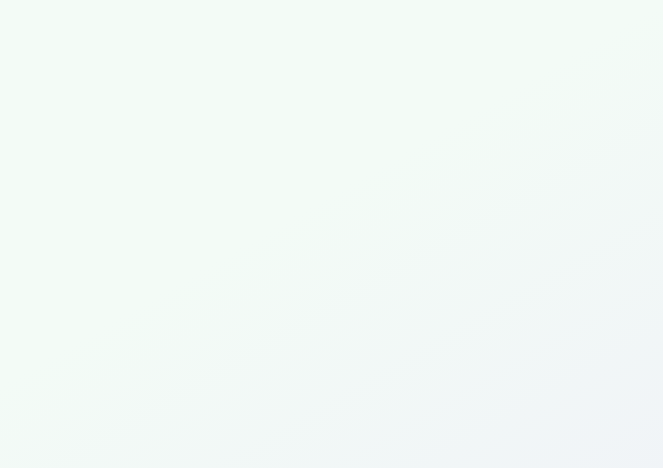
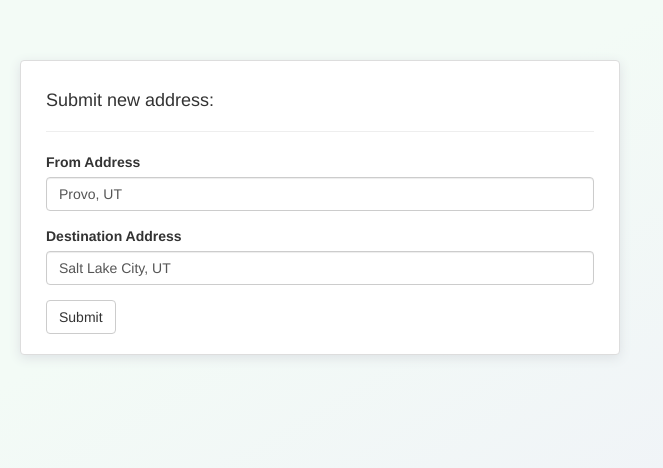
Before and after one commit to dfala/when-should-i-leave-work, a website with bundled scripts: page index.html in a window 1280 px wide. Shown: the whole page, without its empty margins (0-663 px from the left). Built offline with nearby package versions, Linux system fonts and the light colour scheme; files whose address does not match are found by name.

Commit message:
Added ability to create new address

```diff
--- a/index.html
+++ b/index.html
@@ -20,17 +20,21 @@
 </head>
 
 <body ng-controller="MainController" ng-init="init()" ng-cloak>
-	<div class="loading-gif"  ng-if="loading">
+	<div class="loading-gif" ng-if="loading">
 		<img src="styles/loading.gif"/>
 	</div>
 
-	<div class="container" ng-if="false">
+	<section ng-if="!loading">
+		<div class="container home">
+			<h4>Submit new address:</h4>
+			<hr/>
+
 			<form class="home-form" ng-submit="submitForm()">
 				<div class="form-group">
 					<label for="exampleInputEmail1">From Address</label>
 					<input type="text"
 						   class="form-control"
-					   placeholder="Address"
+						   placeholder="Verified address"
 						   ng-model="fromAddress">
 				</div>
 
@@ -38,7 +42,7 @@
 					<label for="exampleInputEmail1">Destination Address</label>
 					<input type="text"
 						   class="form-control"
-					   placeholder="Address"
+						   placeholder="Verified address"
 						   ng-model="toAddress">
 				</div>
 
@@ -46,16 +50,17 @@
 			</form>
 		</div>
 
-	<div class="card-wrapper" ng-repeat="item in items" ng-click="activateQuery(item)">
-		<div class="card">
+		<div class="card-wrapper">
+			<div class="card" ng-click="activateQuery(item)" ng-repeat="item in items">
 				<div class="text">
 					<p><strong>From:</strong> {{item.fromAddress}}</p>
 					<p><strong>To:</strong> {{item.toAddress}}</p>
 				</div>
 
-			<div class="count" ng-if="item.instance">{{item.instance.length}} data points</div>
+				<!-- <div class="count" ng-if="item.instance">{{item.instance.length}} data points</div> -->
 			</div>
 		</div>
+	</section>
 
 	<div class="graph animated" ng-show="activeQuery" ng-class="{'fadeIn':activeQuery}">
 		<nav class="navbar navbar-default navbar-fixed-top">
--- a/js/controllers/MainController.js
+++ b/js/controllers/MainController.js
@@ -5,8 +5,9 @@ angular.module('myApp')
 		$scope.loading = true;
 		$scope.activeTab = 'dump';
 
-		$scope.fromAddress = "Lucid Software, South River Front Parkway #600, South Jordan, UT";
-		$scope.toAddress = "733 North Braemar Way, Saratoga Springs, UT";
+		$scope.fromAddress = "Provo, UT";
+		$scope.toAddress = "Salt Lake City, UT";
+
 		dataService.getQueries()
 		.then(function (response) {
 			$scope.items = response.data;
@@ -22,8 +23,13 @@ angular.module('myApp')
 	//example method
 	$scope.submitForm = function () {
 		dataService.newTimeQuery($scope.fromAddress, $scope.toAddress)
-		.then(function (result) {
-			console.info(result)
+		.then(function (response) {
+			$scope.items.push(response.data);
+
+			alertify.log('Your address was successfully added. Your graph will be ready in a few days.');
+
+			$scope.fromAddress = '';
+			$scope.toAddress = '';
 		})
 		.catch(function (err) {
 			console.log(err);
--- a/styles/main.css
+++ b/styles/main.css
@@ -17,6 +17,12 @@ h4 {
 	font-weight: 400;
 }
 
+section {
+	display: flex;
+	align-items: flex-start;
+	padding: 40px 0 60px 0;
+}
+
 .container {
 	background-color: #fff;
 	border-radius: 5px;
@@ -24,7 +30,16 @@ h4 {
 	margin: 50px auto;
 	padding: 20px 25px;
 	min-height: 50%;
+
+	border-radius: 4px;
+	border: 1px solid #ddd;
+	box-shadow: 0 3px 12px 0 #dde1e4;
 }
+
+	.container.home {
+		width: 600px;
+		margin-top: 20px;
+	}
 
 .container.canvas {
 	height: 600px;
@@ -32,14 +47,18 @@ h4 {
 }
 
 .home-form {
-	max-width: 50%;
+	width: 100%;
 }
 
 .card-wrapper {
 	position: relative;
 	width: 600px;
-	margin: 40px auto 0 auto;
+	margin: 20px auto 0 auto;
 }
+
+	.card:nth-child(1) {
+		margin-top: 0;
+	}
 
 .card {
 	width: 600px;
```
Lines whose indentation alone changed are shown as unchanged.
